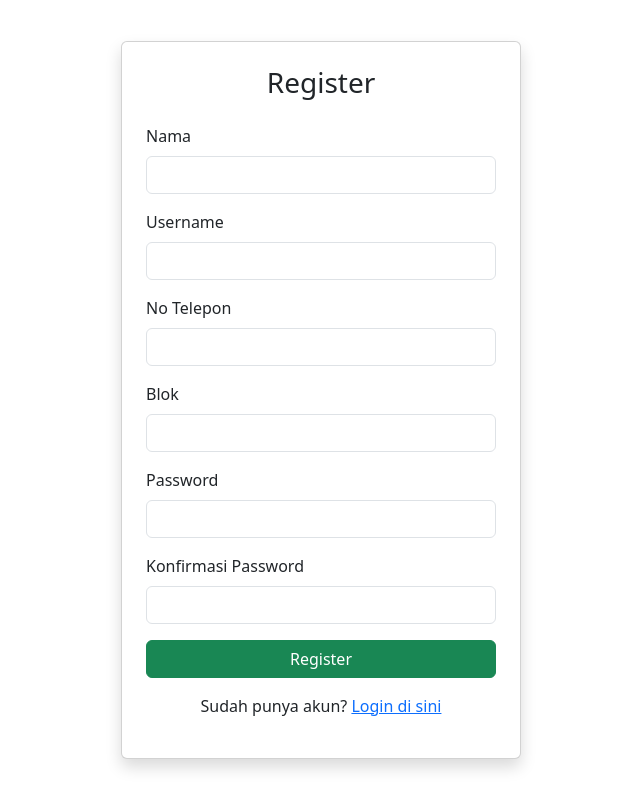
After one commit to Wahjoe45/Sistem-Monitoring-Siskamling-Geofencing-Prototype, a Laravel app: page /register in a window 1280 px wide. The commit adds this page. Shown: the whole page, without its empty margins (319-959 px from the left). Run offline with Laravel 12, Linux system fonts and the light colour scheme; parts of the project's set-up code (start-up, migrations or seed data) failed here and were passed over.

Commit message:
Fitur Buat Akun

```diff
--- /dev/null
+++ b/app/Http/Controllers/RegisterController.php
@@ -0,0 +1,34 @@
+<?php
+
+namespace App\Http\Controllers;
+
+use Illuminate\Http\Request;
+use App\Models\User;
+
+class RegisterController extends Controller
+{
+    public function show() {
+        return view('formRegister');
+    }
+
+    public function register(Request $request) {
+    // Validasi Input
+        $request->validate([
+            'nama'          => 'required|string',
+            'username'      => 'required|string',
+            'no_telepon'    => 'required|string',
+            'blok'          => 'required|string',
+        ]);
+
+    // Buat User Baru
+        User::create([
+            'nama'          => $request->nama,
+            'username'      => $request->username,
+            'no_telepon'    => $request->no_telepon,
+            'blok'          => $request->blok,
+            'password'      => bcrypt($request->password),
+        ]);
+
+    return redirect('/login')->with('status', 'Registrasi berhasil! Silakan login untuk melanjutkan.');
+    }
+}
--- a/app/Models/User.php
+++ b/app/Models/User.php
@@ -14,10 +14,12 @@ class User extends Authenticatable
     protected $keyType = 'int';
     protected $fillable = [
         'nama',
+        'blok',
         'username',
         'password',
         'role',
         'no_telepon',
+        'blok',
     ];
 
     protected $hidden = [
--- /dev/null
+++ b/resources/views/formRegister.blade.php
@@ -0,0 +1,110 @@
+
+<!DOCTYPE html>
+<html lang="id">
+
+<head>
+    <meta charset="UTF-8">
+    <meta name="viewport" content="width=device-width, initial-scale=1.0">
+    <title>Register</title>
+
+    <link href="https://cdn.jsdelivr.net/npm/bootstrap@5.3.0/dist/css/bootstrap.min.css"
+        rel="stylesheet">
+</head>
+
+<body>
+
+    <div class="container d-flex justify-content-center align-items-center vh-100">
+
+        <div class="card p-4 shadow" style="width: 400px;">
+
+            <h3 class="text-center mb-4">Register</h3>
+
+            <form action="{{ url('/register') }}" method="POST" class="mb-3">
+
+                @csrf
+
+                <!-- Nama -->
+                <div class="mb-3">
+                    <label for="nama" class="form-label">Nama</label>
+                    <input type="text" name="nama" class="form-control"
+                        id="nama" value="{{ old('nama') }}" required>
+
+                    @error('nama')
+                        <div class="text-danger">{{ $message }}</div>
+                    @enderror
+                </div>
+
+                <!-- Username -->
+                <div class="mb-3">
+                    <label for="username" class="form-label">Username</label>
+                    <input type="text" name="username" class="form-control"
+                        id="username" value="{{ old('username') }}" required>
+
+                    @error('username')
+                        <div class="text-danger">{{ $message }}</div>
+                    @enderror
+                </div>
+
+                <!-- No Telepon -->
+                <div class="mb-3">
+                    <label for="no_telepon" class="form-label">No Telepon</label>
+                    <input type="tel" name="no_telepon" class="form-control"
+                        id="no_telepon" value="{{ old('no_telepon') }}" required>
+
+                    @error('no_telepon')
+                        <div class="text-danger">{{ $message }}</div>
+                    @enderror
+                </div>
+
+                <!-- Blok -->
+                <div class="mb-3">
+                    <label for="blok" class="form-label">Blok</label>
+                    <input type="text" name="blok" class="form-control"
+                        id="blok" value="{{ old('blok') }}" required>
+
+                    @error('blok')
+                        <div class="text-danger">{{ $message }}</div>
+                    @enderror
+                </div>
+
+                <!-- Password -->
+                <div class="mb-3">
+                    <label for="password" class="form-label">Password</label>
+                    <input type="password" name="password" class="form-control"
+                        id="password" required>
+
+                    @error('password')
+                        <div class="text-danger">{{ $message }}</div>
+                    @enderror
+                </div>
+
+                <!-- Confirm Password -->
+                <div class="mb-3">
+                    <label for="password_confirmation" class="form-label">
+                        Konfirmasi Password
+                    </label>
+
+                    <input type="password" name="password_confirmation"
+                        class="form-control" id="password_confirmation" required>
+                </div>
+
+                <!-- Submit -->
+                <button type="submit" class="btn btn-success w-100">
+                    Register
+                </button>
+
+            </form>
+
+            <div class="text-center">
+                <p>
+                    Sudah punya akun?
+                    <a href="{{ route('login') }}">Login di sini</a>
+                </p>
+            </div>
+
+        </div>
+
+    </div>
+
+</body>
+</html>
--- a/resources/views/login.blade.php
+++ b/resources/views/login.blade.php
@@ -28,6 +28,9 @@
                 </div>
                 <button type="submit" class="btn btn-primary w-100">Login</button>
             </form>
+            <div class="text-center mt-3">
+                <p>Belum punya akun? <a href="{{ route('register') }}">Daftar di sini</a></p>
+            </div>
         </div>
     </div>
 </body>
--- a/routes/web.php
+++ b/routes/web.php
@@ -2,11 +2,13 @@
 
 use Illuminate\Support\Facades\Route;
 use App\Http\Controllers\LoginController;
+use App\Http\Controllers\RegisterController;
 
 Route::get('/', function () {
     return redirect()->route('login');
 });
 
+//Fitur Login
 Route::get('/login', [LoginController::class, 'showLogin'])->name('login');
 Route::post('/login', [LoginController::class, 'login']);
 Route::post('/logout', [LoginController::class,'logout'])->name('logout');
@@ -20,3 +22,7 @@ Route::middleware(['auth', 'checkrole:pengurus'])->get('/pengurus', function ()
 Route::middleware(['auth', 'checkrole:warga'])->get('/warga', function () {
     return view('warga.viewwarga');
 });
+
+//Fitur Register
+Route::get('/register', [RegisterController::class, 'show'])->name('register');
+Route::post('/register', [RegisterController::class, 'register']);
```
